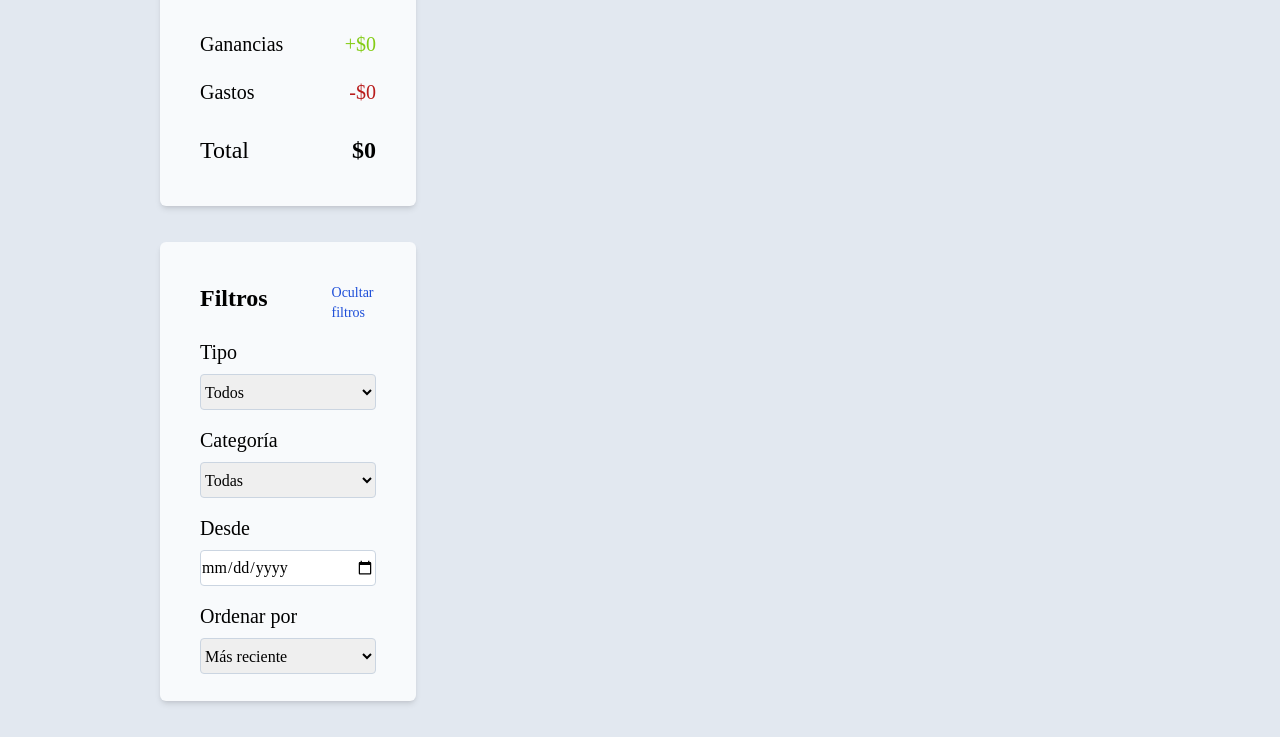
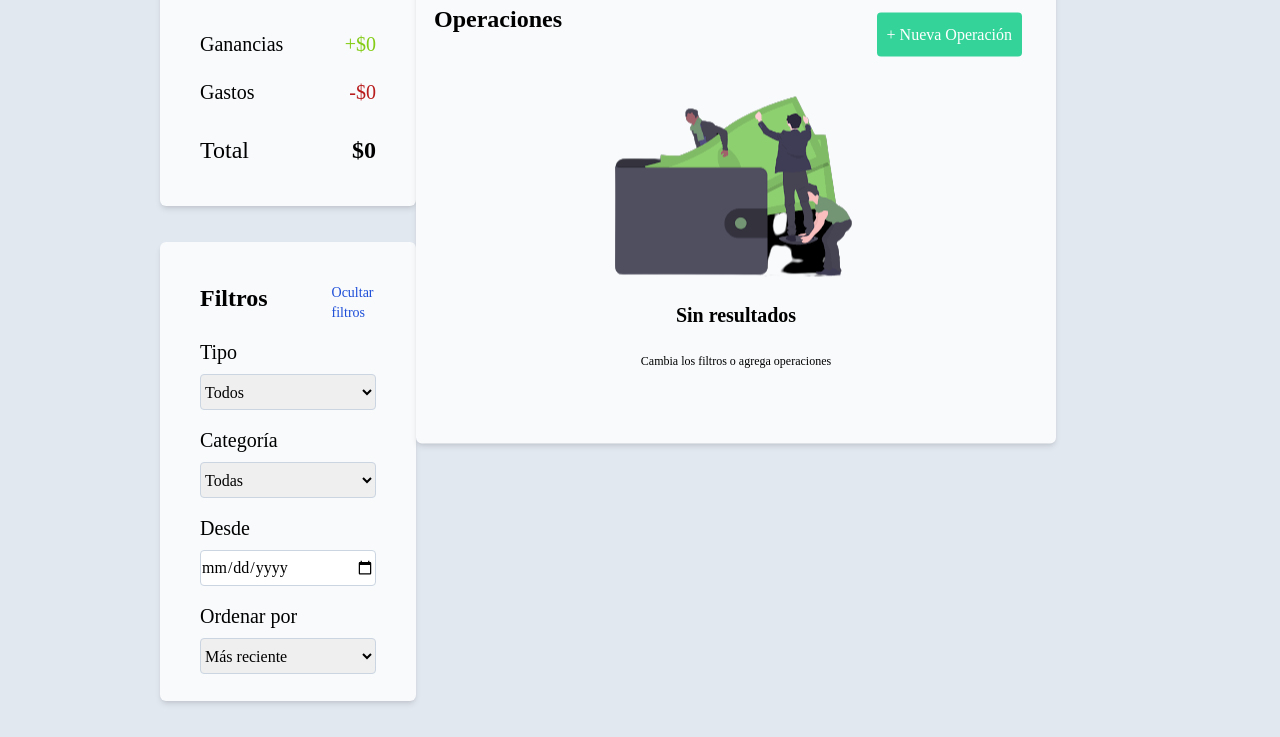
Before and after one commit to sofiariadna/Proyecto-AhorrADAs, a plain HTML site: page index.html in a window 1280 px wide. Shown: the part 250-987 px from the top of the page. Drawn offline with nearby package versions, Linux system fonts and the light colour scheme.

Commit message:
styling new operation section

```diff
--- a/index.html
+++ b/index.html
@@ -86,5 +86,17 @@
             </select>
         </div>
     </aside>
+    <!--Balance and Filters-->
+    <!--New Operation-->
+        <div class="absolute top-1/2 transform -translate-y-1/2 right-0 w-2/4 h-[459px] mt-[63.6px] mr-56 bg-slate-50 rounded-md shadow-md">
+            <h2 class="relative top-2.5 left-2.5 text-2xl font-semibold p-2">Operaciones</h2>
+            <button class="absolute top-7 right-2.5 mr-6 p-2.5 rounded bg-emerald-400 text-white">+ Nueva Operación</button>
+            <figure class="flex items-center justify-center mt-16">
+                <img src="./img/wallet.png" alt="wallet">
+            </figure>
+                <h2 class="text-xl text-center font-semibold mt-6">Sin resultados</h2>
+                <p class="text-xl text-center text-xs font-light mt-6">Cambia los filtros o agrega operaciones</p>
+        </div>
+    <!--New Operation-->
 </body>
 </html>
```
Also changed, not shown: img/wallet.png (added).
